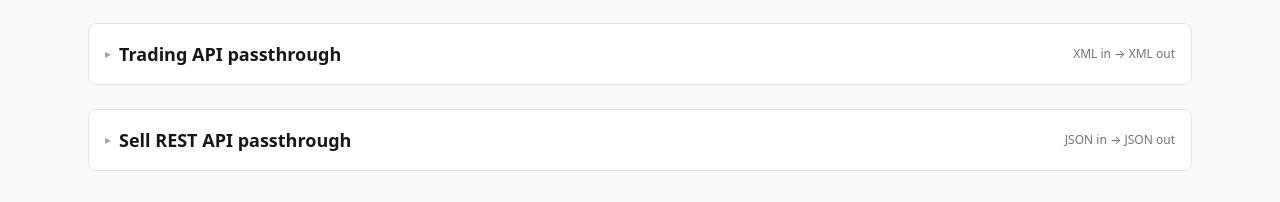
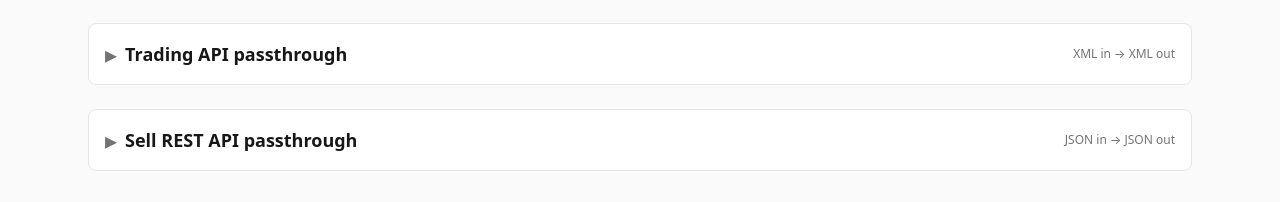
Before and after one commit to davemelk100/ebay-passthru, a Next.js app: page / in a window 1280 px wide. Shown: the part 235-437 px from the top of the page. Built offline with nearby package versions, Linux system fonts and the light colour scheme.

Commit message:
Enlarge accordion chevron (text-xs -> text-2xl)
Co-Authored-By: Claude Opus 4.7 (1M context) <noreply@anthropic.com>

```diff
--- a/app/components/CallPanel.tsx
+++ b/app/components/CallPanel.tsx
@@ -51,7 +51,7 @@ export default function CallPanel({ env }: { env: "sandbox" | "production" }) {
     <details className="group rounded-lg border border-neutral-200 bg-white dark:border-neutral-800 dark:bg-neutral-900">
       <summary className="flex cursor-pointer list-none items-center justify-between p-4 [&::-webkit-details-marker]:hidden">
         <span className="flex items-center gap-2">
-          <span className="text-xs text-neutral-400 transition-transform group-open:rotate-90">▸</span>
+          <span className="text-2xl leading-none text-neutral-500 transition-transform group-open:rotate-90">▸</span>
           <h2 className="text-lg font-semibold">Trading API passthrough</h2>
         </span>
         <span className="text-xs text-neutral-500">XML in → XML out</span>
--- a/app/components/SellPanel.tsx
+++ b/app/components/SellPanel.tsx
@@ -97,7 +97,7 @@ export default function SellPanel({ env }: { env: "sandbox" | "production" }) {
     <details className="group rounded-lg border border-neutral-200 bg-white dark:border-neutral-800 dark:bg-neutral-900">
       <summary className="flex cursor-pointer list-none items-center justify-between p-4 [&::-webkit-details-marker]:hidden">
         <span className="flex items-center gap-2">
-          <span className="text-xs text-neutral-400 transition-transform group-open:rotate-90">▸</span>
+          <span className="text-2xl leading-none text-neutral-500 transition-transform group-open:rotate-90">▸</span>
           <h2 className="text-lg font-semibold">Sell REST API passthrough</h2>
         </span>
         <span className="text-xs text-neutral-500">JSON in → JSON out</span>
```
